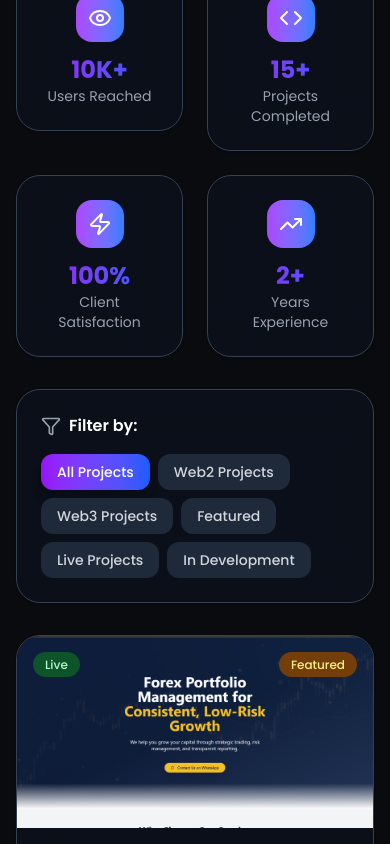
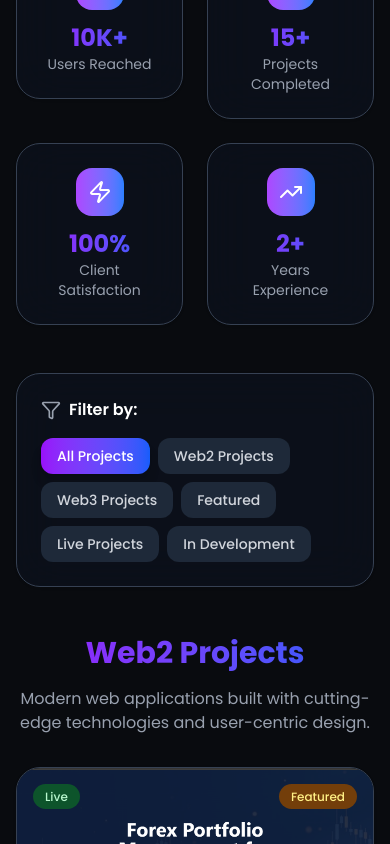
Before and after one commit to Vheek10/Portfolio, a Next.js app: page /portfolio in a window 390 px wide. Shown: the part 1156-2000 px from the top of the page. Built offline with nearby package versions, Linux system fonts and the light colour scheme.

Commit message:
fix: trigger deployment

```diff
--- a/src/app/contact/page.tsx
+++ b/src/app/contact/page.tsx
@@ -5,11 +5,17 @@
 import { motion, AnimatePresence } from "framer-motion";
 import { Card } from "@/components/Card";
 import { Send, CheckCircle, ChevronDown, DollarSign } from "lucide-react";
-import { useState, useRef } from "react";
+import { useState, useRef, useEffect } from "react";
 import emailjs from "emailjs-com";
 
 // Initialize EmailJS with your credentials
 emailjs.init("auR9dWwQWFJdldZ9H");
+
+interface BudgetOption {
+	value: string;
+	label: string;
+	icon?: React.ReactNode;
+}
 
 export default function Contact() {
 	const [formData, setFormData] = useState({
@@ -25,7 +31,7 @@ export default function Contact() {
 	const [isBudgetOpen, setIsBudgetOpen] = useState(false);
 	const budgetRef = useRef<HTMLDivElement>(null);
 
-	const budgetOptions = [
+	const budgetOptions: BudgetOption[] = [
 		{ value: "", label: "Select budget range" },
 		{ value: "$100 - $500", label: "$100 - $500" },
 		{ value: "$500 - $1,000", label: "$500 - $1,000" },
@@ -104,7 +110,7 @@ export default function Contact() {
 	};
 
 	// Close dropdown when clicking outside
-	useState(() => {
+	useEffect(() => {
 		const handleClickOutside = (event: MouseEvent) => {
 			if (
 				budgetRef.current &&
@@ -118,7 +124,7 @@ export default function Contact() {
 		return () => {
 			document.removeEventListener("mousedown", handleClickOutside);
 		};
-	});
+	}, []);
 
 	const selectedOption =
 		budgetOptions.find((opt) => opt.value === formData.budget) ||
@@ -278,9 +284,7 @@ export default function Contact() {
 											<div className="flex items-center gap-3 relative z-10">
 												{formData.budget ? (
 													<>
-														<span className="text-lg">
-															{selectedOption.icon}
-														</span>
+														<DollarSign className="w-4 h-4 text-purple-400" />
 														<span className="font-medium">
 															{selectedOption.label}
 														</span>
@@ -336,9 +340,7 @@ export default function Contact() {
 																	<div className="absolute left-0 top-0 bottom-0 w-1 bg-gradient-to-b from-purple-500 to-blue-500" />
 																)}
 
-																<span className="text-lg relative z-10">
-																	{option.icon}
-																</span>
+																<DollarSign className="w-4 h-4 relative z-10" />
 																<span className="font-medium relative z-10">
 																	{option.label}
 																</span>
--- a/src/app/layout.tsx
+++ b/src/app/layout.tsx
@@ -107,22 +107,24 @@ export default function RootLayout({
 					Skip to main content
 				</a>
 
-				{/* Header component */}
+				{/* Header component - NOT sticky */}
 				<Header />
 
 				{/* Main content with sidebar layout */}
 				<main
 					id="main-content"
-					className="relative z-10 pt-28 min-h-screen">
-					<div className="max-w-7xl mx-auto px-4 sm:px-6 lg:px-8 py-8">
-						<div className="grid grid-cols-1 lg:grid-cols-4 gap-8">
-							{/* Sidebar - Profile Card Only */}
-							<div className="lg:col-span-1">
-								<ProfileCard />
+					className="relative z-10 pt-20 min-h-screen">
+					<div className="max-w-7xl mx-auto px-4 sm:px-6 lg:px-8 py-6">
+						<div className="flex flex-col lg:flex-row gap-6 lg:gap-8">
+							{/* Sidebar - Profile Card Only - STICKY on scroll */}
+							<div className="lg:w-80 lg:flex-shrink-0">
+								<div className="sticky top-6">
+									<ProfileCard />
+								</div>
 							</div>
 
-							{/* Main Content Area */}
-							<div className="lg:col-span-3">{children}</div>
+							{/* Main Content Area - Normal scroll behavior */}
+							<div className="flex-1 min-w-0">{children}</div>
 						</div>
 					</div>
 					<Footer />
--- a/src/app/portfolio/page.tsx
+++ b/src/app/portfolio/page.tsx
@@ -19,96 +19,129 @@ import { useState } from "react";
 import Image from "next/image";
 
 const projects = [
-	// ==== Forex Project ====
+	// ==== Web2 Projects ====
 	{
 		id: 1,
 		title: "Forex Growth Hub",
 		category: "web2",
 		description:
-			"A comprehensive forex trading platform with real-time market data, trading tools, and educational resources for traders of all levels.",
+			"Comprehensive forex trading platform with real-time market data and trading tools.",
 		image: "/forex.png",
 		tech: ["Next.js", "TailwindCSS", "TypeScript", "Chart.js"],
 		github: "https://github.com/Vheek10/forex-growth-hub",
 		live: "https://forex-growth-hub.vercel.app",
 		featured: true,
 		status: "Live",
-		highlights: ["Real-time Data", "Trading Tools", "Educational"],
 	},
 
-	// ==== Value Content Africa ====
 	{
 		id: 2,
 		title: "Value Content Africa",
 		category: "web2",
 		description:
-			"A pan-African initiative focused on value-driven content, technological innovation, and sustainable social impact across the continent. Redefining Africa's story through authentic narratives.",
+			"Pan-African initiative focused on value-driven content and social impact.",
 		image: "/valuecontent.png",
 		tech: ["Next.js", "TailwindCSS", "TypeScript", "Framer Motion"],
 		github: "https://github.com/Vheek10/Value-Content-Africa",
 		live: "https://value-content-africa.vercel.app",
 		featured: true,
 		status: "Live",
-		highlights: ["Pan-African", "Social Impact", "Modern Design"],
 	},
 
-	// ==== Web2 Projects ====
 	{
 		id: 3,
-		title: "ELGVotes - Award Voting App",
+		title: "ELGVotes - Voting App",
 		category: "web2",
 		description:
-			"An elegant full-stack voting application built with Next.js, TypeScript, TailwindCSS, and MongoDB. Features anonymous voting, admin dashboard, analytics, and exportable results.",
+			"Full-stack voting application with admin dashboard and real-time results.",
 		image: "/votingapp.png",
 		tech: ["Next.js", "TailwindCSS", "MongoDB", "TypeScript"],
 		github: "https://github.com/Vheek10/Voting-App",
 		live: "https://voting-app-rnq4.vercel.app",
 		featured: true,
 		status: "Live",
-		highlights: ["Full-stack", "Real-time Results", "Admin Dashboard"],
 	},
+
 	{
 		id: 4,
 		title: "Disney+ Clone",
 		category: "web2",
 		description:
-			"A responsive Disney+ streaming platform clone with movie/show browsing, user authentication, and video player functionality.",
+			"Streaming platform clone with movie browsing and user authentication.",
 		image: "/disneyclone.png",
 		tech: ["React", "Firebase", "Styled Components", "Context API"],
 		github: "https://github.com/Vheek10/disney-clone-master",
 		live: "https://disney-clone-master-phi.vercel.app/",
 		featured: true,
 		status: "Live",
-		highlights: ["Streaming UI", "User Auth", "Responsive Design"],
 	},
+
 	{
 		id: 5,
 		title: "Trading Bot",
 		category: "web2",
 		description:
-			"Automated trading bot with real-time market analysis, multiple strategy support, and risk management features.",
+			"Automated trading bot with real-time market analysis and risk management.",
 		image: "/tradingbot.png",
 		tech: ["Python", "Node.js", "Tradingview API", "WebSocket"],
 		github: "https://github.com/Vheek10/trading-bot",
 		live: "https://trading-bot-navy-rho.vercel.app",
 		featured: true,
 		status: "Live",
-		highlights: ["Automated Trading", "Real-time Data", "Risk Management"],
 	},
 
 	{
-		id: 7,
+		id: 6,
 		title: "Joeyung Portfolio",
 		category: "web2",
 		description:
-			"A sleek, modern portfolio website showcasing creative work and projects. Features responsive design, smooth animations, and clean UI/UX.",
+			"Modern portfolio website with responsive design and smooth animations.",
 		image: "/joeyung.png",
 		tech: ["ReactJs", "TailwindCSS", "Framer Motion", "TypeScript"],
 		github: "https://github.com/Vheek10/joeyung",
 		live: "https://joeyung.vercel.app",
 		featured: true,
 		status: "Live",
-		highlights: ["Portfolio", "Modern Design", "Responsive"],
-	},];
+	},
+
+	// ==== Web3 Projects ====
+	{
+		id: 7,
+		title: "TokenSwap - DeFi Exchange",
+		category: "web3",
+		description: "PancakeSwap-inspired token swap interface with live prices.",
+		image: "/project-placeholder.jpg",
+		tech: ["Next.js", "CoinGecko API", "TailwindCSS", "TypeScript"],
+		github: "https://github.com/Vheek10/TokenSwap",
+		live: "#",
+		featured: true,
+		status: "In Development",
+	},
+
+	{
+		id: 8,
+		title: "DeFi Portfolio Tracker",
+		category: "web3",
+		description: "Multi-chain portfolio tracker with real-time P&L analytics.",
+		image: "/project-placeholder.jpg",
+		tech: ["Next.js", "Ethers.js", "TailwindCSS", "Multiple APIs"],
+		github: "#",
+		live: "#",
+		status: "In Development",
+	},
+
+	{
+		id: 9,
+		title: "VaultVote - Governance",
+		category: "web3",
+		description: "Decentralized governance platform with anonymous voting.",
+		image: "/project-placeholder.jpg",
+		tech: ["Solidity", "Next.js", "TailwindCSS", "Web3.js"],
+		github: "#",
+		live: "#",
+		status: "In Development",
+	},
+];
 
 export default function Portfolio() {
 	const [activeFilter, setActiveFilter] = useState("all");
@@ -154,6 +187,13 @@ export default function Portfolio() {
 		return project.category === activeFilter;
 	});
 
+	const web2Projects = projects.filter(
+		(project) => project.category === "web2",
+	);
+	const web3Projects = projects.filter(
+		(project) => project.category === "web3",
+	);
+
 	const containerVariants = {
 		hidden: { opacity: 0 },
 		visible: {
@@ -175,24 +215,161 @@ export default function Portfolio() {
 		},
 	};
 
+	const ProjectCard = ({ project }: { project: any }) => (
+		<motion.div
+			variants={itemVariants}
+			layout
+			className="group flex">
+			<Card className="overflow-hidden flex flex-col transition-all duration-300 group-hover:shadow-xl group-hover:border-purple-600 w-full">
+				{/* Project Image - Larger */}
+				<div className="relative overflow-hidden h-64 bg-gray-800 flex-shrink-0">
+					<Image
+						src={project.image}
+						alt={project.title}
+						fill
+						className="object-cover transition-transform duration-300 group-hover:scale-105"
+						onError={(e) => {
+							const target = e.target as HTMLImageElement;
+							target.style.display = "none";
+							target.parentElement!.style.background =
+								"linear-gradient(135deg, #8B5CF6, #3B82F6)";
+						}}
+					/>
+
+					{/* Status Badge */}
+					<div className="absolute top-4 left-4">
+						<span
+							className={`px-3 py-1 rounded-full text-xs font-medium ${
+								project.status === "Live"
+									? "bg-green-900 text-green-200"
+									: "bg-blue-900 text-blue-200"
+							}`}>
+							{project.status}
+						</span>
+					</div>
+
+					{/* Featured Badge */}
+					{project.featured && (
+						<div className="absolute top-4 right-4">
+							<span className="px-3 py-1 rounded-full text-xs font-medium bg-yellow-900 text-yellow-200">
+								Featured
+							</span>
+						</div>
+					)}
+
+					{/* Overlay with Links */}
+					<div className="absolute inset-0 bg-black bg-opacity-0 group-hover:bg-opacity-70 transition-all duration-300 flex items-center justify-center opacity-0 group-hover:opacity-100">
+						<div className="flex gap-4">
+							{project.live !== "#" && (
+								<motion.a
+									href={project.live}
+									target="_blank"
+									rel="noopener noreferrer"
+									whileHover={{ scale: 1.1 }}
+									whileTap={{ scale: 0.9 }}
+									className="w-12 h-12 rounded-full bg-white text-purple-600 flex items-center justify-center transition-all duration-300 hover:bg-purple-600 hover:text-white">
+									<ExternalLink className="w-5 h-5" />
+								</motion.a>
+							)}
+							{project.github !== "#" && (
+								<motion.a
+									href={project.github}
+									target="_blank"
+									rel="noopener noreferrer"
+									whileHover={{ scale: 1.1 }}
+									whileTap={{ scale: 0.9 }}
+									className="w-12 h-12 rounded-full bg-white text-gray-700 flex items-center justify-center transition-all duration-300 hover:bg-gray-800 hover:text-white">
+									<Github className="w-5 h-5" />
+								</motion.a>
+							)}
+						</div>
+					</div>
+				</div>
+
+				{/* Project Content - Minimal */}
+				<div className="p-6 flex flex-col flex-grow">
+					{/* Project Title */}
+					<motion.h3
+						className="text-xl font-bold text-white text-center mb-4 font-mono bg-clip-text text-transparent bg-gradient-to-r from-purple-400 to-blue-400"
+						whileHover={{
+							scale: 1.05,
+							background: "linear-gradient(135deg, #8B5CF6, #3B82F6)",
+							WebkitBackgroundClip: "text",
+							WebkitTextFillColor: "transparent",
+						}}
+						transition={{ duration: 0.3 }}>
+						{project.title}
+					</motion.h3>
+
+					{/* Short Description */}
+					<p className="text-gray-400 text-sm mb-4 text-center line-clamp-2 flex-grow">
+						{project.description}
+					</p>
+
+					{/* Technologies - Minimal */}
+					<div className="flex flex-wrap gap-1 mb-4 justify-center">
+						{project.tech.slice(0, 3).map((tech: string, idx: number) => (
+							<span
+								key={idx}
+								className="px-2 py-1 bg-gray-800 border border-gray-700 rounded-full text-xs text-gray-300">
+								{tech}
+							</span>
+						))}
+						{project.tech.length > 3 && (
+							<span className="px-2 py-1 bg-gray-800 border border-gray-700 rounded-full text-xs text-gray-300">
+								+{project.tech.length - 3}
+							</span>
+						)}
+					</div>
+
+					{/* Action Buttons - Icon Only */}
+					<div className="flex justify-center gap-3 mt-auto pt-4">
+						{project.live !== "#" && (
+							<motion.a
+								href={project.live}
+								target="_blank"
+								rel="noopener noreferrer"
+								whileHover={{ scale: 1.2, rotate: 5 }}
+								whileTap={{ scale: 0.9 }}
+								className="flex items-center justify-center w-12 h-12 rounded-full bg-purple-600 text-white hover:bg-purple-700 transition-all duration-300 shadow-lg hover:shadow-purple-500/25"
+								title="Live Demo">
+								<ExternalLink className="w-5 h-5" />
+							</motion.a>
+						)}
+						{project.github !== "#" && (
+							<motion.a
+								href={project.github}
+								target="_blank"
+								rel="noopener noreferrer"
+								whileHover={{ scale: 1.2, rotate: -5 }}
+								whileTap={{ scale: 0.9 }}
+								className="flex items-center justify-center w-12 h-12 rounded-full bg-gray-600 text-white hover:bg-gray-700 transition-all duration-300 shadow-lg hover:shadow-gray-500/25"
+								title="View Code">
+								<Github className="w-5 h-5" />
+							</motion.a>
+						)}
+					</div>
+				</div>
+			</Card>
+		</motion.div>
+	);
+
 	return (
-		<div className="space-y-8">
+		<div className="space-y-12">
 			{/* Hero Section */}
 			<motion.section
 				initial={{ opacity: 0, y: 20 }}
 				animate={{ opacity: 1, y: 0 }}
 				transition={{ duration: 0.6 }}>
 				<Card className="p-8 text-center relative overflow-hidden">
-					{/* Background Gradient */}
 					<div className="absolute inset-0 bg-gradient-to-br from-purple-900/10 to-blue-900/10" />
-
 					<div className="relative z-10">
 						<h1 className="text-4xl md:text-5xl font-bold bg-clip-text text-transparent bg-gradient-to-r from-purple-600 to-blue-600 mb-4">
 							My Portfolio
 						</h1>
 						<p className="text-xl text-gray-400 max-w-3xl mx-auto leading-relaxed">
 							Explore my latest projects across Web2 and Web3 — built with
-							precision, creativity, and a passion for modern design.
+							modern technologies and clean design.
 						</p>
 					</div>
 				</Card>
@@ -251,160 +428,85 @@ export default function Portfolio() {
 				</Card>
 			</motion.section>
 
-			{/* Projects Grid - Updated for equal height alignment */}
-			<motion.section
-				variants={containerVariants}
-				initial="hidden"
-				animate="visible"
-				className="grid grid-cols-1 md:grid-cols-2 lg:grid-cols-3 gap-6 auto-rows-fr">
-				{filteredProjects.map((project, index) => (
-					<motion.div
-						key={project.id}
-						variants={itemVariants}
-						layout
-						className="group flex">
-						<Card className="overflow-hidden flex flex-col transition-all duration-300 group-hover:shadow-xl group-hover:border-purple-600 w-full">
-							{/* Project Image - Fixed Height */}
-							<div className="relative overflow-hidden h-48 bg-gray-800 flex-shrink-0">
-								<Image
-									src={project.image}
-									alt={project.title}
-									width={400}
-									height={192}
-									className="w-full h-full object-cover transition-transform duration-300 group-hover:scale-105"
-									onError={(e) => {
-										// Fallback if image fails to load
-										const target = e.target as HTMLImageElement;
-										target.style.display = "none";
-										// Show fallback background
-										target.parentElement!.style.background =
-											"linear-gradient(135deg, #8B5CF6, #3B82F6)";
-									}}
+			{/* All Projects View */}
+			{activeFilter === "all" && (
+				<>
+					{/* Web2 Projects Section */}
+					<motion.section
+						initial={{ opacity: 0, y: 20 }}
+						animate={{ opacity: 1, y: 0 }}
+						transition={{ duration: 0.6 }}>
+						<div className="text-center mb-8">
+							<h2 className="text-3xl font-bold bg-clip-text text-transparent bg-gradient-to-r from-purple-600 to-blue-600 mb-4">
+								Web2 Projects
+							</h2>
+							<p className="text-gray-400 max-w-2xl mx-auto">
+								Modern web applications built with cutting-edge technologies and
+								user-centric design.
+							</p>
+						</div>
+						<motion.div
+							variants={containerVariants}
+							initial="hidden"
+							animate="visible"
+							className="grid grid-cols-1 lg:grid-cols-2 gap-8">
+							{web2Projects.map((project) => (
+								<ProjectCard
+									key={project.id}
+									project={project}
 								/>
+							))}
+						</motion.div>
+					</motion.section>
 
-								{/* Status Badge */}
-								<div className="absolute top-4 left-4">
-									<span
-										className={`px-3 py-1 rounded-full text-xs font-medium ${
-											project.status === "Live"
-												? "bg-green-900 text-green-200"
-												: "bg-blue-900 text-blue-200"
-										}`}>
-										{project.status}
-									</span>
-								</div>
+					{/* Web3 Projects Section */}
+					<motion.section
+						initial={{ opacity: 0, y: 20 }}
+						animate={{ opacity: 1, y: 0 }}
+						transition={{ duration: 0.6, delay: 0.2 }}>
+						<div className="text-center mb-8">
+							<h2 className="text-3xl font-bold bg-clip-text text-transparent bg-gradient-to-r from-purple-600 to-blue-600 mb-4">
+								Web3 Projects
+							</h2>
+							<p className="text-gray-400 max-w-2xl mx-auto">
+								Blockchain and decentralized applications exploring the future
+								of web technology.
+							</p>
+						</div>
+						<motion.div
+							variants={containerVariants}
+							initial="hidden"
+							animate="visible"
+							className="grid grid-cols-1 lg:grid-cols-2 gap-8">
+							{web3Projects.map((project) => (
+								<ProjectCard
+									key={project.id}
+									project={project}
+								/>
+							))}
+						</motion.div>
+					</motion.section>
+				</>
+			)}
 
-								{/* Featured Badge */}
-								{project.featured && (
-									<div className="absolute top-4 right-4">
-										<span className="px-3 py-1 rounded-full text-xs font-medium bg-yellow-900 text-yellow-200">
-											Featured
-										</span>
-									</div>
-								)}
-
-								{/* Overlay with Links */}
-								<div className="absolute inset-0 bg-black bg-opacity-0 group-hover:bg-opacity-70 transition-all duration-300 flex items-center justify-center opacity-0 group-hover:opacity-100">
-									<div className="flex gap-4">
-										{project.live !== "#" && (
-											<motion.a
-												href={project.live}
-												target="_blank"
-												rel="noopener noreferrer"
-												whileHover={{ scale: 1.1 }}
-												whileTap={{ scale: 0.9 }}
-												className="w-12 h-12 rounded-full bg-white text-purple-600 flex items-center justify-center transition-all duration-300 hover:bg-purple-600 hover:text-white">
-												<ExternalLink className="w-5 h-5" />
-											</motion.a>
-										)}
-										{project.github !== "#" && (
-											<motion.a
-												href={project.github}
-												target="_blank"
-												rel="noopener noreferrer"
-												whileHover={{ scale: 1.1 }}
-												whileTap={{ scale: 0.9 }}
-												className="w-12 h-12 rounded-full bg-white text-gray-700 flex items-center justify-center transition-all duration-300 hover:bg-gray-800 hover:text-white">
-												<Github className="w-5 h-5" />
-											</motion.a>
-										)}
-									</div>
-								</div>
-							</div>
-
-							{/* Project Content - Flex grow for equal height */}
-							<div className="p-6 flex flex-col flex-grow">
-								<h3 className="text-xl font-bold text-white mb-3 group-hover:text-purple-400 transition-colors duration-300 line-clamp-2">
-									{project.title}
-								</h3>
-
-								<p className="text-gray-400 text-sm mb-4 leading-relaxed line-clamp-3 flex-grow">
-									{project.description}
-								</p>
-
-								{/* Highlights */}
-								{project.highlights && (
-									<div className="flex flex-wrap gap-2 mb-4">
-										{project.highlights.map((highlight, idx) => (
-											<span
-												key={idx}
-												className="px-2 py-1 bg-purple-900 text-purple-300 rounded-full text-xs font-medium">
-												{highlight}
-											</span>
-										))}
-									</div>
-								)}
-
-								{/* Technologies */}
-								<div className="flex flex-wrap gap-2 mb-4">
-									{project.tech.map((tech, idx) => (
-										<span
-											key={idx}
-											className="px-3 py-1 bg-gray-800 border border-gray-700 rounded-full text-xs text-gray-300">
-											{tech}
-										</span>
-									))}
-								</div>
-
-								{/* Action Buttons - Fixed at bottom */}
-								<div className="flex gap-3 mt-auto pt-4">
-									{project.live !== "#" && (
-										<motion.a
-											href={project.live}
-											target="_blank"
-											rel="noopener noreferrer"
-											whileHover={{ scale: 1.05 }}
-											whileTap={{ scale: 0.95 }}
-											className="flex-1 flex items-center justify-center gap-2 px-4 py-2 rounded-xl bg-gradient-to-r from-purple-600 to-blue-600 text-white text-sm font-semibold transition-all duration-300 hover:shadow-lg">
-											<ExternalLink className="w-4 h-4" />
-											Live Demo
-										</motion.a>
-									)}
-									{project.github !== "#" && (
-										<motion.a
-											href={project.github}
-											target="_blank"
-											rel="noopener noreferrer"
-											whileHover={{ scale: 1.05 }}
-											whileTap={{ scale: 0.95 }}
-											className={`flex-1 flex items-center justify-center gap-2 px-4 py-2 rounded-xl border-2 text-sm font-semibold transition-all duration-300 ${
-												project.live !== "#"
-													? "border-gray-600 text-gray-300 hover:border-purple-500 hover:bg-purple-500/5"
-													: "bg-gradient-to-r from-purple-600 to-blue-600 text-white hover:shadow-lg"
-											}`}>
-											<Github className="w-4 h-4" />
-											View Code
-										</motion.a>
-									)}
-								</div>
-							</div>
-						</Card>
-					</motion.div>
-				))}
-			</motion.section>
+			{/* Filtered Projects View */}
+			{activeFilter !== "all" && (
+				<motion.section
+					variants={containerVariants}
+					initial="hidden"
+					animate="visible"
+					className="grid grid-cols-1 lg:grid-cols-2 gap-8">
+					{filteredProjects.map((project) => (
+						<ProjectCard
+							key={project.id}
+							project={project}
+						/>
+					))}
+				</motion.section>
+			)}
 
 			{/* Empty State */}
-			{filteredProjects.length === 0 && (
+			{filteredProjects.length === 0 && activeFilter !== "all" && (
 				<motion.section
 					initial={{ opacity: 0, y: 20 }}
 					animate={{ opacity: 1, y: 0 }}
@@ -435,20 +537,16 @@ export default function Portfolio() {
 				animate={{ opacity: 1, y: 0 }}
 				transition={{ delay: 0.8, duration: 0.6 }}>
 				<Card className="p-8 text-center bg-gradient-to-r from-purple-600 to-blue-600 text-white relative overflow-hidden">
-					{/* Background Pattern */}
 					<div className="absolute inset-0 opacity-10">
 						<div className="absolute -top-20 -right-20 w-40 h-40 bg-white rounded-full" />
 						<div className="absolute -bottom-20 -left-20 w-40 h-40 bg-white rounded-full" />
 					</div>
-
 					<div className="relative z-10">
 						<h3 className="text-2xl font-bold mb-4">Have a Project in Mind?</h3>
 						<p className="text-purple-100 mb-6 max-w-2xl mx-auto">
-							Interested in working together? Let's discuss your next Web3 or
-							Web2 project and bring your ideas to life with cutting-edge
-							technology.
+							Let's discuss your next Web3 or Web2 project and bring your ideas
+							to life.
 						</p>
-
 						<div className="flex flex-wrap justify-center gap-4">
 							<motion.a
 								href="/contact"
@@ -458,15 +556,6 @@ export default function Portfolio() {
 								Start a Project
 								<ArrowRight className="w-5 h-5" />
 							</motion.a>
-
-							<motion.a
-								href="/services"
-								whileHover={{ scale: 1.05 }}
-								whileTap={{ scale: 0.95 }}
-								className="px-8 py-4 rounded-2xl border-2 border-white text-white font-semibold transition-all duration-300 hover:bg-white hover:text-purple-600 flex items-center gap-2">
-								View Services
-								<ExternalLink className="w-5 h-5" />
-							</motion.a>
 						</div>
 					</div>
 				</Card>
--- a/src/components/ProfileCard.tsx
+++ b/src/components/ProfileCard.tsx
@@ -95,7 +95,7 @@ export const ProfileCard = () => {
 
 	return (
 		<Card
-			className="text-center profile-card w-full mx-auto"
+			className="text-center profile-card w-full mx-auto -ml-4 lg:-ml-8"
 			hoverable={false}>
 			<CardContent className="p-4 sm:p-6 lg:p-8">
 				{/* Profile Image - Scaled on mobile to eliminate side gaps */}
```
